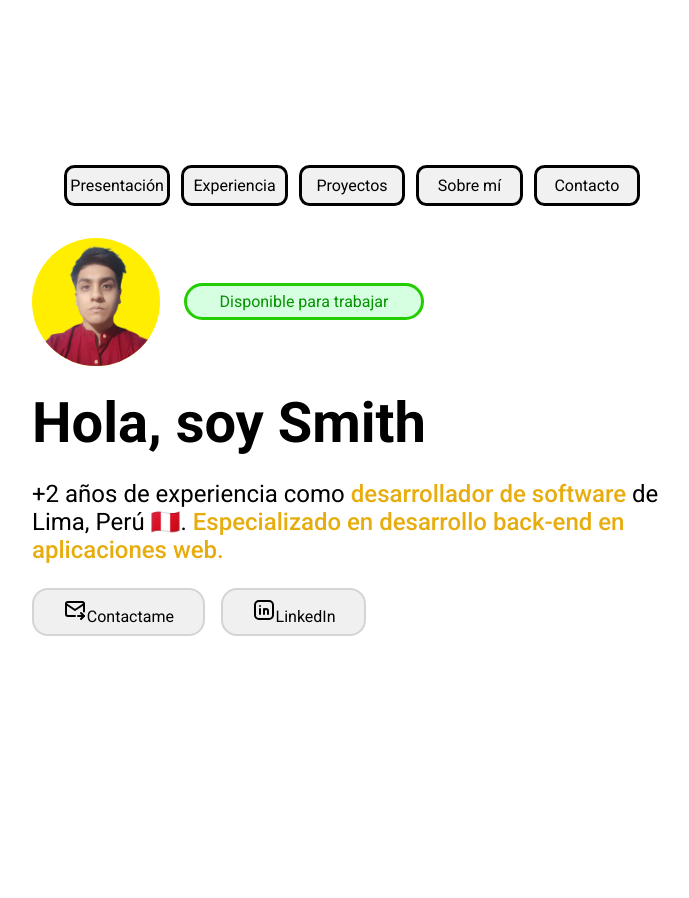
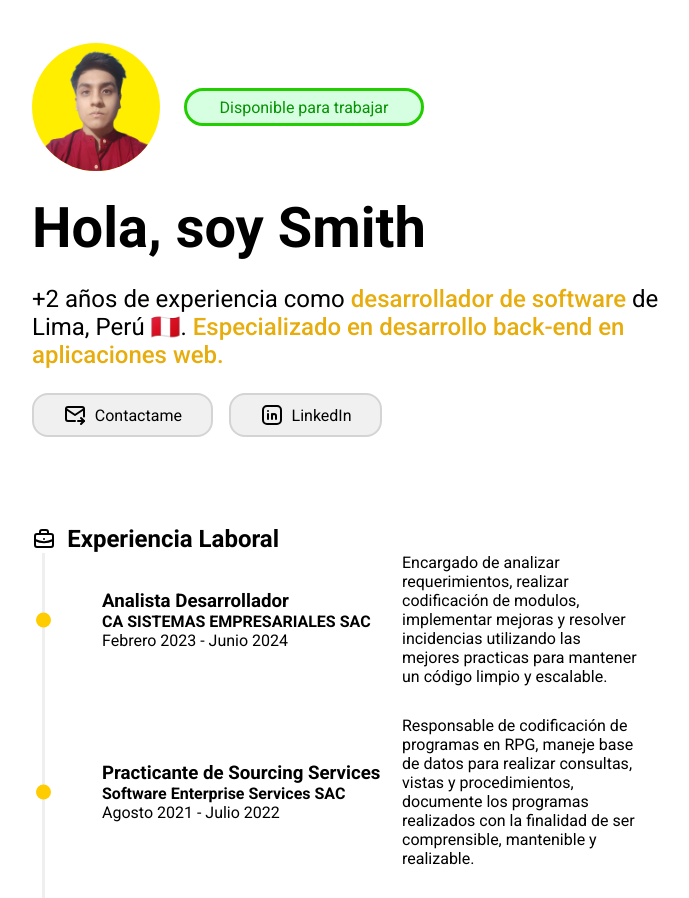
Before and after one commit to smithmilla/portfolio-smith, a React (Vite) app: page / in a window 1280 px wide. Shown: the whole page, without its empty margins (288-977 px from the left). Before the commit the page ends 800 px from the top, so only its background shows below. Built offline with nearby package versions, Linux system fonts and the light colour scheme.

Commit message:
feat: Se agrego seccion experiencia laboral 2025.03.22 01:02am

```diff
--- /dev/null
+++ b/src/components/data/experience.js
@@ -0,0 +1,18 @@
+const experiencieData = [
+    {
+        jobKey: 2,
+        jobPosition: "Analista Desarrollador",
+        jobCompany: "CA SISTEMAS EMPRESARIALES SAC",
+        jobTime: "Febrero 2023 - Junio 2024",
+        jobDetails: "Encargado de analizar requerimientos, realizar codificación de modulos, implementar mejoras y resolver incidencias utilizando las mejores practicas para mantener un código limpio y escalable."
+    },
+    {
+        jobKey: 1,
+        jobPosition: "Practicante de Sourcing Services",
+        jobCompany: "Software Enterprise Services SAC",
+        jobTime: "Agosto 2021 - Julio 2022",
+        jobDetails: "Responsable de codificación de programas en RPG, maneje base de datos para realizar consultas, vistas y procedimientos, documente los programas realizados con la finalidad de ser comprensible, mantenible y realizable."
+    }
+];
+
+export default experiencieData;
--- /dev/null
+++ b/src/components/experience-item.jsx
@@ -0,0 +1,19 @@
+const experienceItem = ({jobPosition, jobCompany, jobTime, jobDetails}) => {
+    return (
+        <div className="smj-timeline">
+            <div className="smj-timeline-item">
+                <div className="smj-timeline-dot"></div>
+                <div className="smj-job">
+                    <h3 className="smj-job-position">{jobPosition}</h3>
+                    <h4 className="smj-job-company">{jobCompany}</h4>
+                    <span className="smj-job-time">{jobTime}</span>
+                </div>
+                <div className="smj-details-job">
+                    <p>{jobDetails}</p>
+                </div>
+            </div>
+        </div>
+    );
+}
+
+export default experienceItem;
--- /dev/null
+++ b/src/components/experience.jsx
@@ -0,0 +1,19 @@
+import ExperienceItem from "./experience-item";
+import ExperiencieIcon from "./icons/experience"
+import ExperienceData from "./data/experience"
+
+
+const experiencie = () => {
+    return (
+        <section className="smj-experience">
+            <h2 className="smj-h2">
+                <ExperiencieIcon/> Experiencia Laboral
+            </h2>
+            {ExperienceData.map(({jobKey, jobPosition, jobCompany, jobTime, jobDetails})=> (
+                <ExperienceItem key={jobKey} jobPosition={jobPosition} jobCompany={jobCompany} jobTime={jobTime} jobDetails={jobDetails}/>
+            ))}
+        </section>
+    );
+}
+
+export default experiencie;
--- /dev/null
+++ b/src/components/icons/experience.jsx
@@ -0,0 +1,18 @@
+const experienceIcon = () => {
+    return (
+    <svg  xmlns="http://www.w3.org/2000/svg"
+        width="24"
+        height="24"
+        viewBox="0 0 24 24"
+        fill="none"
+        stroke="currentColor"
+        strokeWidth="2"
+        strokeLinecap="round"
+        strokeLinejoin="round"
+        className="icon icon-tabler icons-tabler-outline icon-tabler-briefcase">
+            <path stroke="none" d="M0 0h24v24H0z" fill="none"/><path d="M3 7m0 2a2 2 0 0 1 2 -2h14a2 2 0 0 1 2 2v9a2 2 0 0 1 -2 2h-14a2 2 0 0 1 -2 -2z" /><path d="M8 7v-2a2 2 0 0 1 2 -2h4a2 2 0 0 1 2 2v2" /><path d="M12 12l0 .01" /><path d="M3 13a20 20 0 0 0 18 0" />
+    </svg>
+    );
+}
+
+export default experienceIcon;
--- a/src/components/main-content.jsx
+++ b/src/components/main-content.jsx
@@ -1,9 +1,11 @@
 import Presentation from "./presentation";
+import Experience  from "./experience";
 
 const MainContent = () => {
     return (
-        <main>
+        <main className="smj-main-content">
             <Presentation/>
+            <Experience/>
         </main>
     );
 }
--- a/src/index.css
+++ b/src/index.css
@@ -17,8 +17,10 @@
   align-items: center;
   flex-direction: column;
   height: 100vh;
-  gap: 2rem;
+  gap: 5rem;
 }
+
+/* --------------------- Barra de Navegacion --------------------- */
 
 .smj-header{
   width: var(--width-content-default);
@@ -28,32 +30,47 @@
 }
 
 .smj-header .smj-nav{
-  width: 36rem;
+  width: 32rem;
   display: flex;
   justify-content: center;
   align-items: center;
   gap: 0.7rem;
+
+
+  background: rgba(255, 255, 255, 0.2); /* Blanco con transparencia */
+  backdrop-filter: blur(10px); /* Desenfoque del fondo */
+  -webkit-backdrop-filter: blur(10px); /* Compatibilidad con Safari */
+  border-radius: 15px; /* Bordes redondeados */
+  padding: 20px;
+  border: 1px solid rgba(255, 255, 255, 0.3); /* Borde sutil */
+  box-shadow: 0 4px 6px rgba(0, 0, 0, 0.1); /* Sombra suave */
 }
 
 .smj-nav .smj-a{
-  background-color: #f1f1f1;;
   width: 10rem;
-  border-radius: 0.65rem;
   text-decoration: none;
-  color: #010101;
-  border: 3px solid #010101;
+  color: #363636;
   font-size: 1rem;
+  font-weight: 500;
   text-align: center;
-  padding-top: 0.5rem;
-  padding-bottom: 0.5rem;
   transition: ease 0.15s;
 }
 
 .smj-nav .smj-a:hover{
-  background-color: #010101;
-  color: #f1f1f1;
+  color: #006ce7;
 }
 
+/* --------------------- Barra de Navegacion --------------------- */
+
+
+
+/* --------------------- Presentacion --------------------- */
+
+.smj-main-content{
+  display: flex;
+  flex-direction: column;
+  gap: 5.5rem;
+}
 
 .smj-main{
   width: var(--width-content-default);
@@ -122,6 +139,10 @@
 }
 
 .smj-contact-information .smj-links{
+  display: flex;
+  justify-content: center;
+  align-items: center;
+  gap: 0.5rem;
   background-color: #f0f0f0;
   color: #010101;
   text-decoration: none;
@@ -134,6 +155,77 @@
   background-color: #3d3d3d;
   color: #f0f0f0;
 }
+
+/* --------------------- Presentacion --------------------- */
+
+
+/* --------------------- Experiencia --------------------- */
+
+.smj-experience{
+  display: flex;
+  flex-direction: column;
+  justify-content: center;
+  width: var(--width-content-default);
+}
+
+
+.smj-experience .smj-h2{
+  display: flex;
+  align-items: center;
+  gap: 0.7rem;
+}
+
+.smj-timeline{
+  position: relative;
+  width: 100%;
+}
+
+.smj-timeline::before {
+  content: "";
+  position: absolute;
+  left: 10px;
+  width: 2.5px;
+  height: 100%;
+  background: rgba(112, 112, 112, 0.11);
+}
+
+
+.smj-timeline .smj-timeline-item{
+  display: flex;
+  align-items: center;
+  margin-bottom: 30px;
+  position: relative;
+  padding-left: 40px;
+}
+
+.smj-timeline-item .smj-timeline-dot {
+  width: 15px;
+  height: 15px;
+  background: #ffcc00;
+  border-radius: 50%;
+  position: absolute;
+  left: 4px;
+  top: 50%;
+  transform: translateY(-50%);
+  z-index: 1;
+}
+
+.smj-timeline-item{
+  display: flex;
+  flex-direction: row;
+  justify-content: center;
+}
+
+.smj-timeline-item  .smj-job{
+  width: 50%;
+}
+
+.smj-timeline-item .smj-details-job{
+  width: 40%;
+}
+/* --------------------- Experiencia --------------------- */
+
+
 /* .smj-footer{
 
 } */
```
